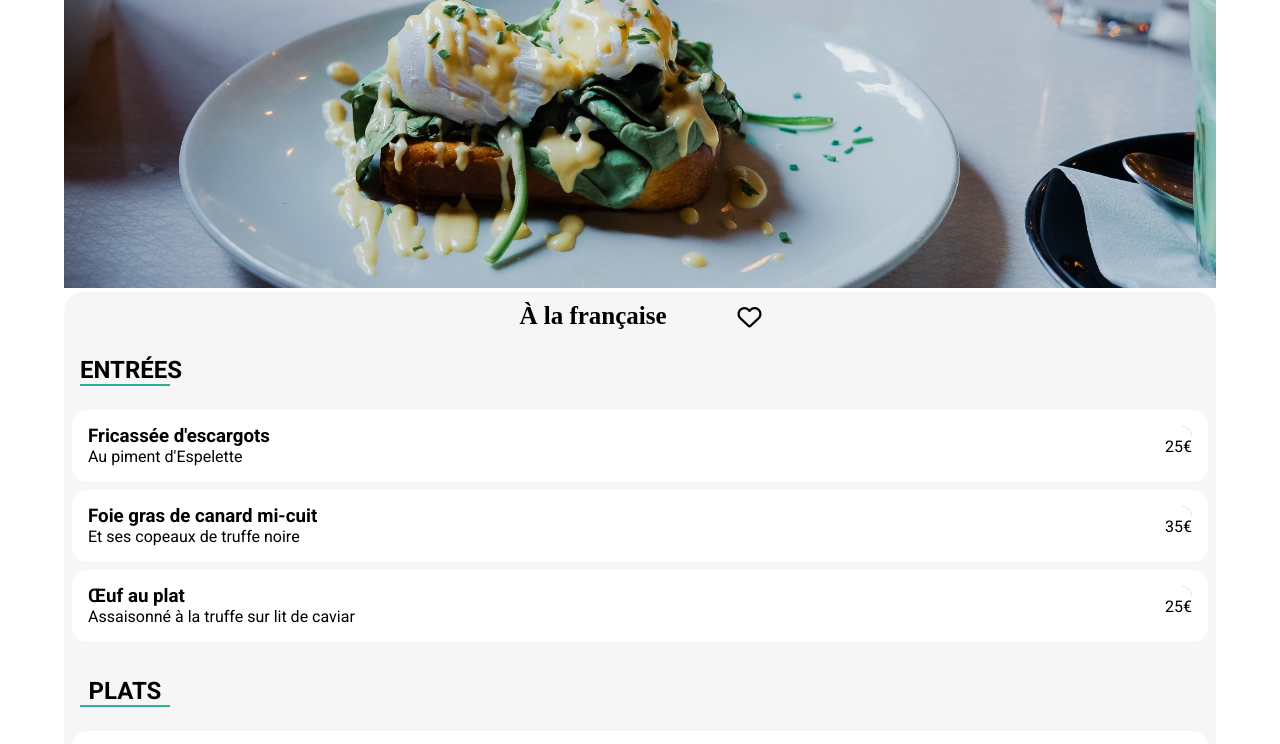
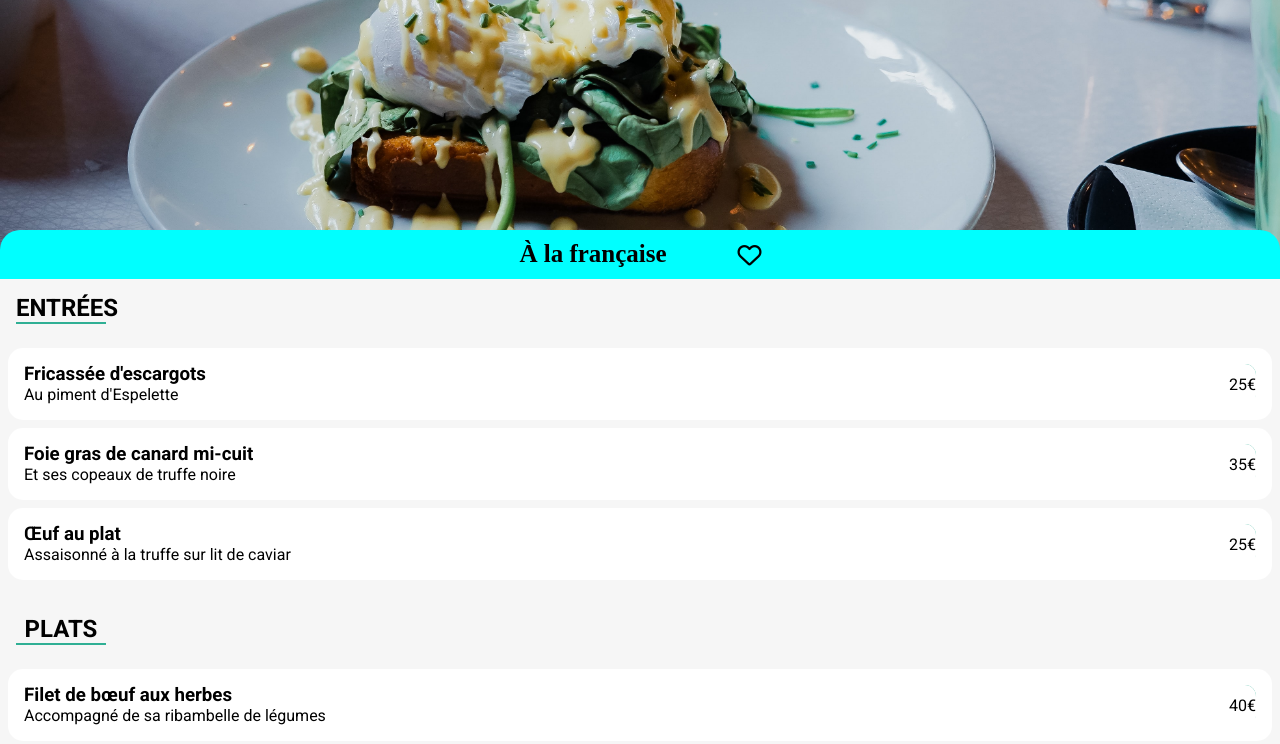
Before and after one commit to BgConcept2023/ohmyfood, a website: page asset/a-la-française.html in a window 1280 px wide. Shown: the part 70-814 px from the top of the page. Drawn offline with nearby package versions, Linux system fonts and the light colour scheme; a web font is replaced by a local one.

Commit message:
rectif @media

```diff
--- a/package.json
+++ b/package.json
@@ -4,9 +4,8 @@
   "description": "",
   "main": "index.js",
   "scripts": {
-    "sass": "sass --watch main.scss css/style.css"
-  },
-  "author": "",
+    "sass": "sass --watch main.scss css/style.css"},
+  "author": "Bruno",
   "license": "ISC",
   "dependencies": {
     "sass": "^1.71.1"
--- a/sass/_pages.scss
+++ b/sass/_pages.scss
@@ -1,7 +1,7 @@
 //Partie functioning
 body{
-     @media(min-width: 768px){
-                width: 90%;
+     @media(max-width: 768px){
+
                 background-color: $gray;
         }
 }
@@ -9,7 +9,7 @@ body{
     background-color: #fff;
     height: 20.625rem;
     width: 100%;
-      @media(min-width: 768px){
+      @media(max-width: 768px){
                 height: 11rem;
         }
      & h2{
@@ -22,7 +22,7 @@ body{
         align-items: center;
         gap: 2.25rem;
         margin-left: .02rem ;
-         @media(min-width: 768px){
+         @media(max-width: 768px){
                 flex-direction: row;
                 justify-content: center;
                 margin-bottom: 1rem;
@@ -104,7 +104,7 @@ h2{
     &:hover{
         @include first-shadows-2;
     }
-      @media(min-width: 768px){
+      @media(max-width: 768px){
                 width: 40%;
         }
 }
--- a/sass/_resto.scss
+++ b/sass/_resto.scss
@@ -2,7 +2,7 @@
 @import url("https://fonts.googleapis.com/css2?family=Shrikhand&display=swap");
 @import url("https://fonts.googleapis.com/css2?family=Roboto:wght@300;400;500;700&display=swap");
 body {
-     @media(min-width: 768px){
+     @media(max-width: 768px){
              margin: 0 auto;
             background-color: #fff;
         }
@@ -45,15 +45,16 @@ body {
 .main-resto{
     height: 70.25rem;
     position: relative;
-    background-color: $grey;
+    // background-color: $grey;
+    background-color: aqua;
     border-radius: 1.25rem 1.25rem 0 0;
+    margin-top: -3.875rem;
     @media(max-width: 768px) {
         display: flex;
         flex-direction: column;
         align-items: center;
         width: 100%;
     }
-    // margin-top: -3.875rem;
 
     & h1{
         font-family: $shrikhand;
```
Also changed, not shown: css/style.css, 1 other file.
